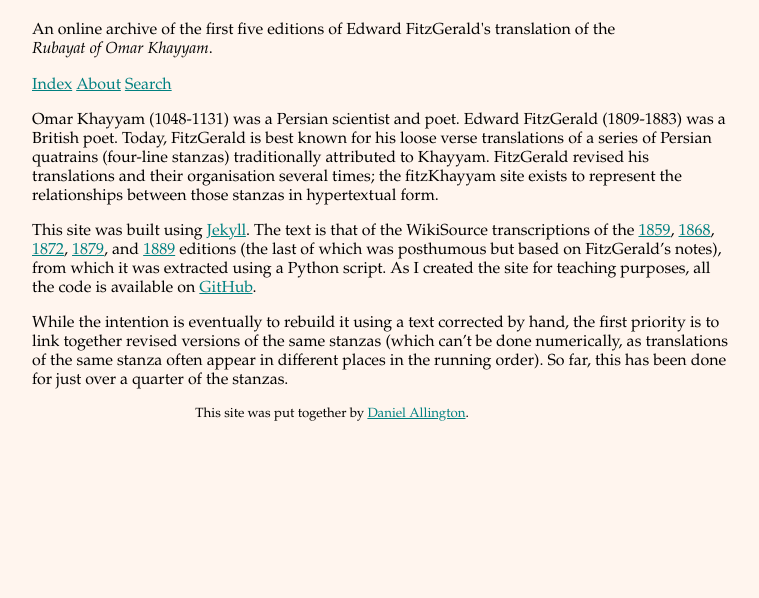
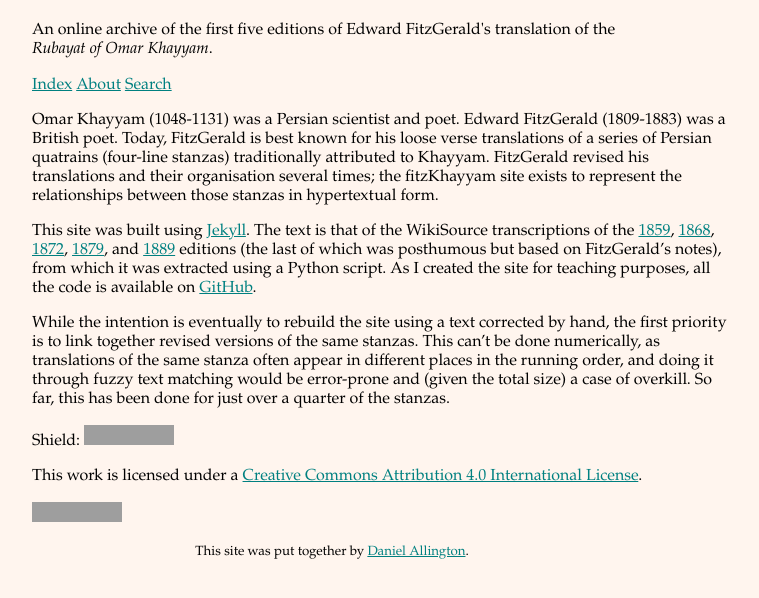
Before and after one commit to daniel-allington/fitzKhayyam, a Jekyll site: the page built from about.md, in a window 1280 px wide. Shown: the top 598 px of the page, without its empty margins (258-1017 px from the left). Built offline with Jekyll 4.4.1, drawn with Linux system fonts in a browser that asks for light colours; grey boxes are pictures that could not be loaded.

Commit message:
Add CC By licence to about page

```diff
--- a/about.md
+++ b/about.md
@@ -8,4 +8,15 @@ Omar Khayyam (1048-1131) was a Persian scientist and poet. Edward FitzGerald (18
 
 This site was built using [Jekyll](https://github.com/jekyll). The text is that of the WikiSource transcriptions of the [1859](https://en.wikisource.org/wiki/The_Rubaiyat_of_Omar_Khayyam_(tr._Fitzgerald,_1st_edition)/The_Rubaiyat_of_Omar_Khayyam), [1868](https://en.wikisource.org/wiki/The_Rubaiyat_of_Omar_Khayyam_(tr._Fitzgerald,_2nd_edition)), [1872](https://en.wikisource.org/wiki/The_Rubaiyat_of_Omar_Khayyam_(tr._Fitzgerald,_3rd_edition)), [1879](https://en.wikisource.org/wiki/The_Rubaiyat_of_Omar_Khayyam_(tr._Fitzgerald,_4th_edition)), and  [1889](https://en.wikisource.org/wiki/The_Rubaiyat_of_Omar_Khayyam_(tr._Fitzgerald,_5th_edition)) editions (the last of which was posthumous but based on FitzGerald's notes), from which it was extracted using a Python script. As I created the site for teaching purposes, all the code is available on [GitHub](https://github.com/daniel-allington/fitzKhayyam).
 
-While the intention is eventually to rebuild it using a text corrected by hand, the first priority is to link together revised versions of the same stanzas (which can't be done numerically, as translations of the same stanza often appear in different places in the running order). So far, this has been done for just over a quarter of the stanzas.
+While the intention is eventually to rebuild the site using a text corrected by hand, the first priority is to link together revised versions of the same stanzas. This can't be done numerically, as translations of the same stanza often appear in different places in the running order, and doing it through fuzzy text matching would be error-prone and (given the total size) a case of overkill. So far, this has been done for just over a quarter of the stanzas.
+
+Shield: [![CC BY 4.0][cc-by-shield]][cc-by]
+
+This work is licensed under a
+[Creative Commons Attribution 4.0 International License][cc-by].
+
+[![CC BY 4.0][cc-by-image]][cc-by]
+
+[cc-by]: http://creativecommons.org/licenses/by/4.0/
+[cc-by-image]: https://i.creativecommons.org/l/by/4.0/88x31.png
+[cc-by-shield]: https://img.shields.io/badge/License-CC%20BY%204.0-lightgrey.svg
```
